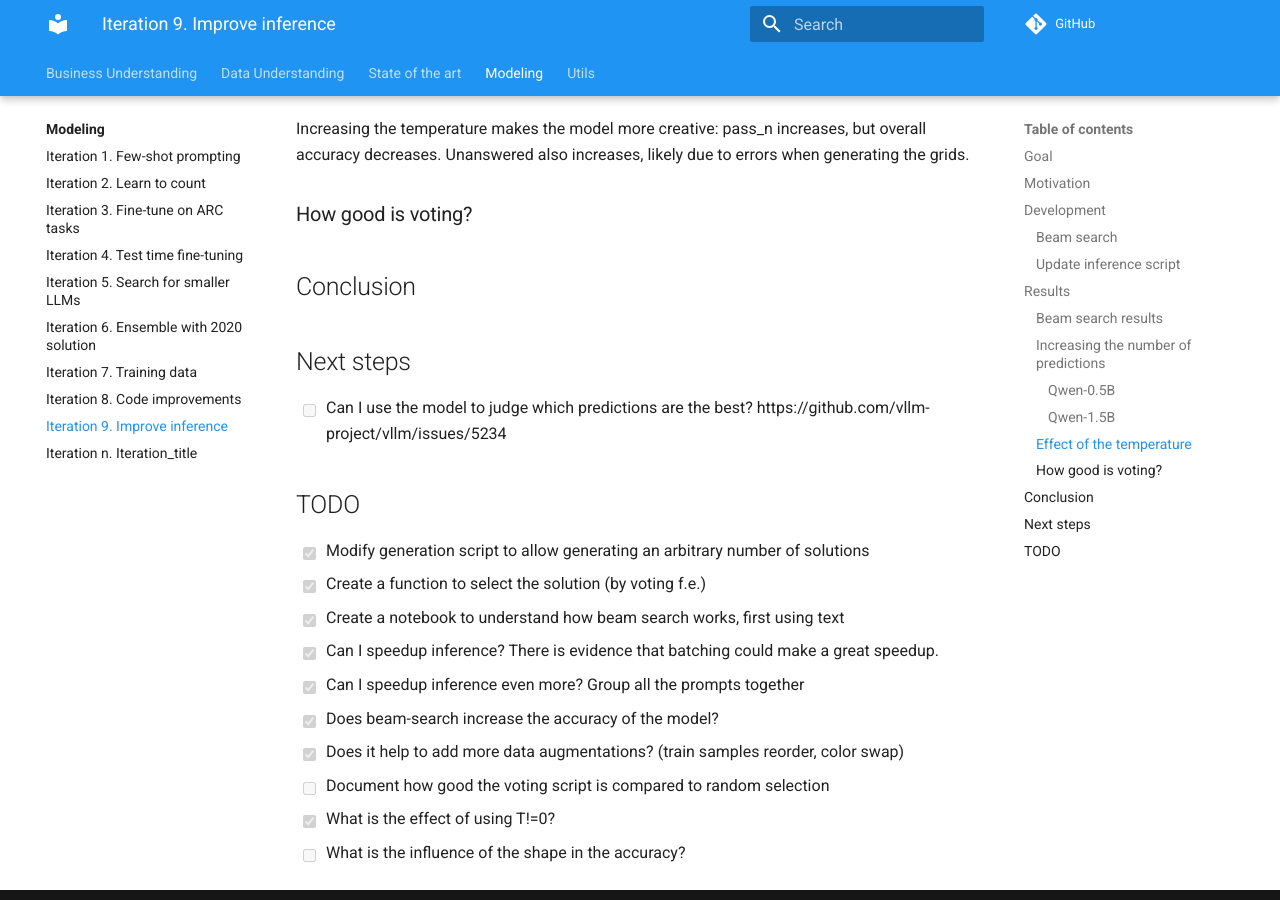
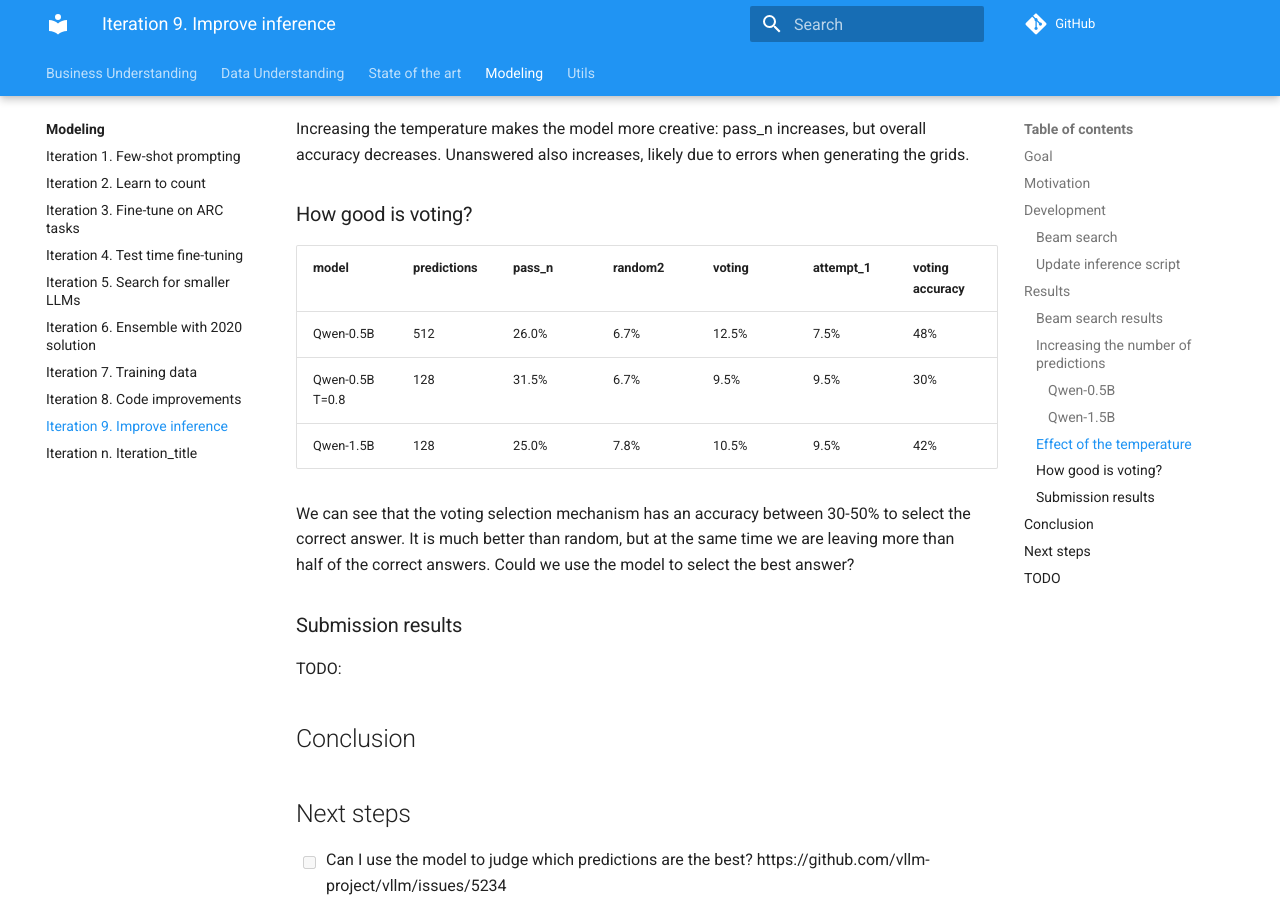
Before and after one commit to zhengjunyao-work/arc24, an MkDocs documentation site: the page built from docs/modeling/Iteration_09_improve_inference.md, in a window 1280 px wide and 900 px high, scrolled down 4257 px. Built offline with MkDocs 1.6.1 and Material for MkDocs 9.7.7, drawn with Linux system fonts in a browser that asks for light colours; comment, search, counter and statistics services are not loaded.

Commit message:
documented results

```diff
--- a/docs/modeling/Iteration_09_improve_inference.md
+++ b/docs/modeling/Iteration_09_improve_inference.md
@@ -143,6 +143,18 @@ Increasing the temperature makes the model more creative: pass_n increases, but
 
 ### How good is voting?
 
+| model           | predictions | pass_n | random2 | voting | attempt_1 | voting accuracy |
+|-----------------|-------------|--------|---------|--------|-----------|-----------------|
+| Qwen-0.5B       | 512         | 26.0%  | 6.7%    | 12.5%  | 7.5%      | 48%             |
+| Qwen-0.5B T=0.8 | 128         | 31.5%  | 6.7%    | 9.5%   | 9.5%      | 30%             |
+| Qwen-1.5B       | 128         | 25.0%  | 7.8%    | 10.5%  | 9.5%      | 42%             |
+
+We can see that the voting selection mechanism has an accuracy between 30-50% to select the correct answer. It is much better than random, but at the same time we are leaving more than half of the correct answers. Could we use the model to select the best answer?
+
+### Submission results
+
+TODO:
+
 ## Conclusion
 
 ## Next steps
@@ -158,6 +170,6 @@ Increasing the temperature makes the model more creative: pass_n increases, but
 - [x] Can I speedup inference even more? Group all the prompts together
 - [x] Does beam-search increase the accuracy of the model?
 - [x] Does it help to add more data augmentations? (train samples reorder, color swap)
-- [ ] Document how good the voting script is compared to random selection
+- [x] Document how good the voting script is compared to random selection
 - [x] What is the effect of using T!=0?
 - [ ] What is the influence of the shape in the accuracy?
```
